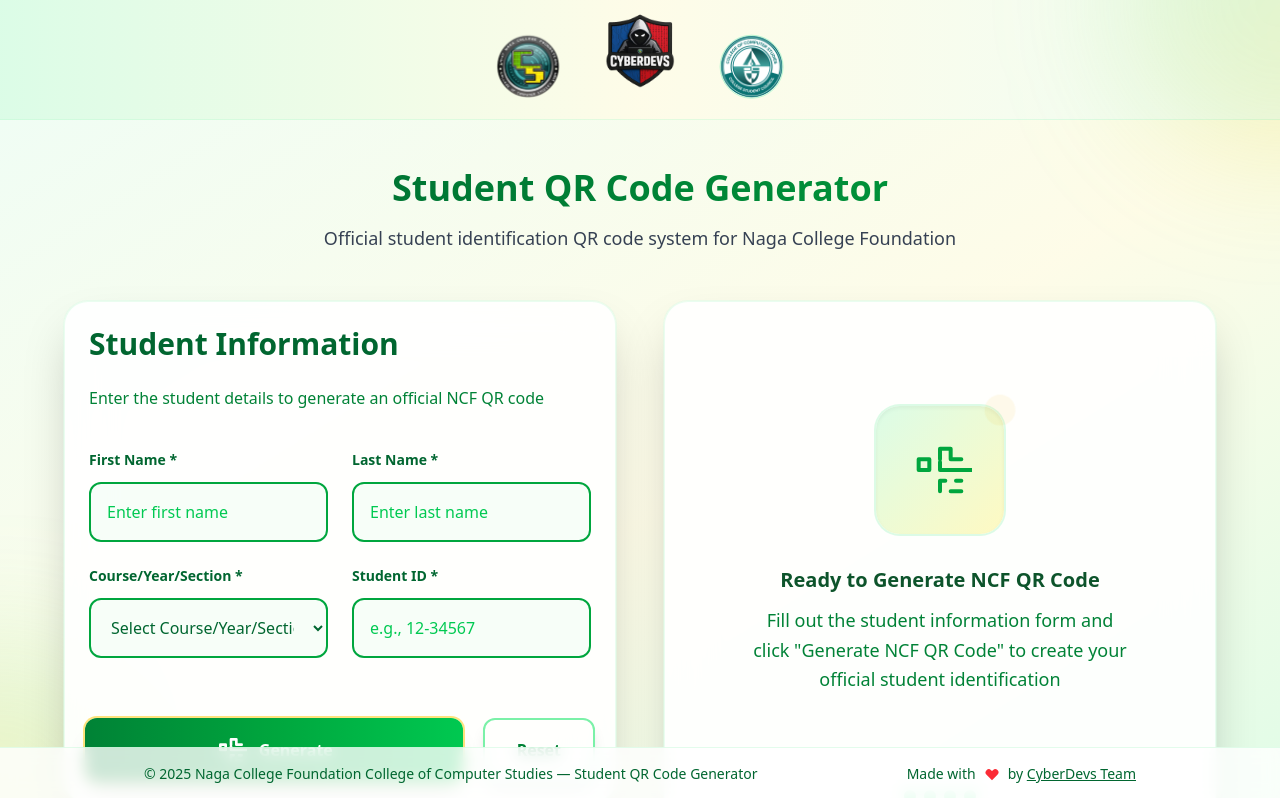
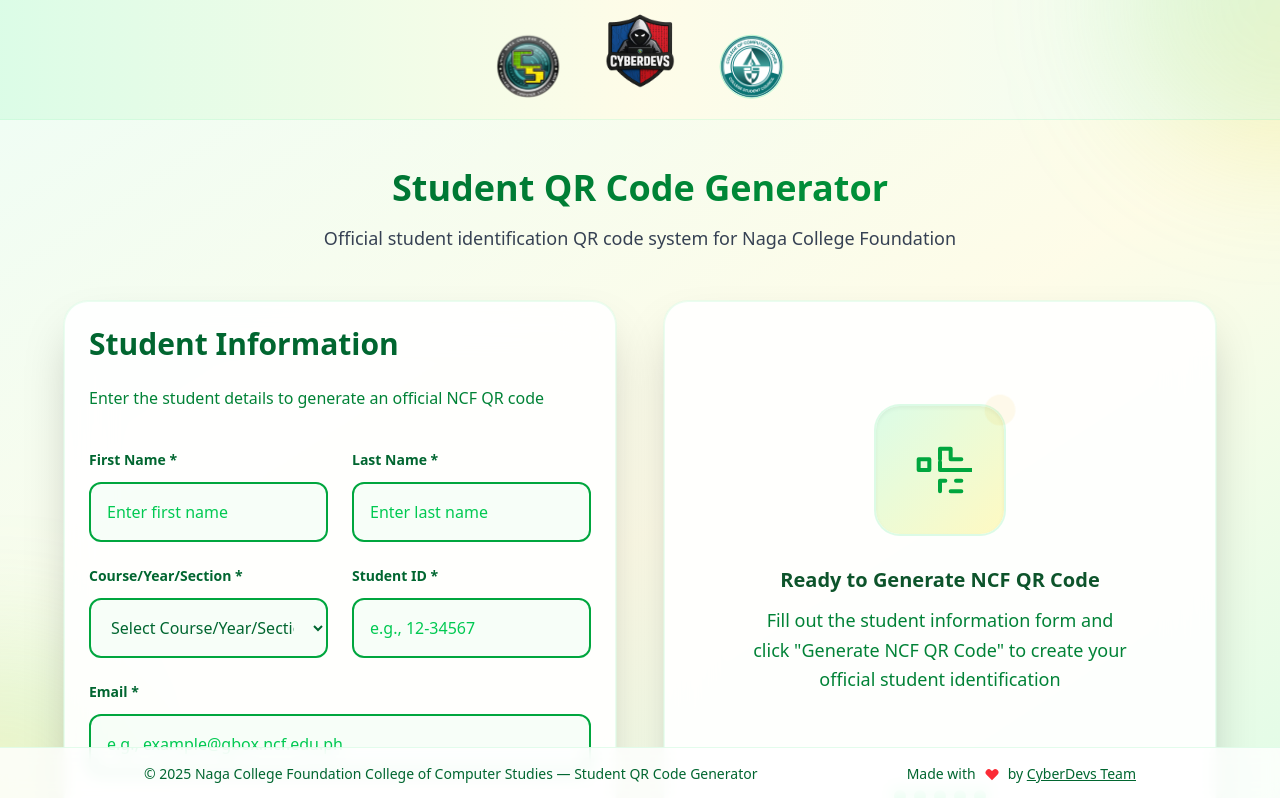
Before and after one commit to Cedrilicity/Student-QR-Generator, a React (Vite) app: page / in a window 1280 px wide. Shown: the top 798 px of the page. Built offline with nearby package versions, Linux system fonts and the light colour scheme.

Commit message:
add email inputbox and validation

```diff
--- a/src/App.tsx
+++ b/src/App.tsx
@@ -12,6 +12,7 @@ interface FormData {
   lname: string;
   section_year: string;
   student_id: string;
+  email: string;
 }
 
 interface FormErrors {
@@ -19,6 +20,7 @@ interface FormErrors {
   lname?: string;
   section_year?: string;
   student_id?: string;
+  email?: string;
 }
 
 function App() {
@@ -27,6 +29,7 @@ function App() {
     lname: "",
     section_year: "",
     student_id: "",
+    email: "",
   });
 
   const [errors, setErrors] = useState<FormErrors>({});
@@ -103,6 +106,11 @@ function App() {
     } else if (!/^\d{2}-\d{5}$/.test(form.student_id)) {
       newErrors.student_id = "Student ID must be in the format 00-00000 (two digits, hyphen, five digits)";
     }
+    if (!form.email.trim()) {
+      newErrors.email = "Email is required";
+    } else if (!/^[a-zA-Z0-9._%+-]+@gbox\.ncf\.edu\.ph$/.test(form.email)) {
+      newErrors.email = "Email must be in the format example@gbox.ncf.edu.ph";
+    }
     setErrors(newErrors);
     return Object.keys(newErrors).length === 0;
   };
@@ -117,6 +125,7 @@ function App() {
       last_name: form.lname.trim(),
       course_year_section: form.section_year.trim(),
       student_id: form.student_id.trim(),
+      email: form.email.trim(),
       generated_at: new Date().toISOString(),
       academic_year: "2024-2025"
     };
@@ -163,6 +172,7 @@ function App() {
       lname: "",
       section_year: "",
       student_id: "",
+      email: "",
     });
     setErrors({});
     setQrCode(null);
@@ -183,6 +193,7 @@ function App() {
     !!form.lname,
     !!form.section_year,
     !!form.student_id,
+    !!form.email,
   ];
 
   return (
--- a/src/components/QRCodePreview.tsx
+++ b/src/components/QRCodePreview.tsx
@@ -8,6 +8,7 @@ interface QRCodePreviewProps {
     lname: string;
     section_year: string;
     student_id: string;
+    email: string;
   };
   onDownload: () => void;
 }
@@ -72,9 +73,13 @@ const QRCodePreview: React.FC<QRCodePreviewProps> = ({ qrCode, showSuccess, form
                   <span className="font-medium text-green-600">Course/Year/Section:</span>
                   <span className="text-green-900">{form.section_year}</span>
                 </div>
-                <div className="flex justify-between items-center py-2">
+                <div className="flex justify-between items-center py-2 border-b border-green-200">
                   <span className="font-medium text-green-600">Student ID:</span>
                   <span className="text-green-900 font-mono">{form.student_id}</span>
+                </div>
+                <div className="flex justify-between items-center py-2">
+                  <span className="font-medium text-green-600">Email:</span>
+                  <span className="text-green-900 font-mono">{form.email}</span>
                 </div>
               </div>
             </div>
--- a/src/components/StudentForm.tsx
+++ b/src/components/StudentForm.tsx
@@ -5,6 +5,7 @@ interface FormData {
   lname: string;
   section_year: string;
   student_id: string;
+  email: string;
 }
 
 interface FormErrors {
@@ -12,6 +13,7 @@ interface FormErrors {
   lname?: string;
   section_year?: string;
   student_id?: string;
+  email?: string;
 }
 
 interface StudentFormProps {
@@ -47,7 +49,9 @@ const StudentForm: React.FC<StudentFormProps> = ({
       <p className="text-green-700">Enter the student details to generate an official NCF QR code</p>
     </div>
     <div className="space-y-8">
-      <div className="grid grid-cols-1 sm:grid-cols-2 gap-6 p-1">
+      <div className="p-1">
+        {/* First two rows in 2-column grid */}
+        <div className="grid grid-cols-1 sm:grid-cols-2 gap-6 mb-6">
           {/* First Name */}
           <div className="group">
             <label htmlFor="fname" className="block text-sm font-semibold text-green-800 mb-3 group-focus-within:text-green-600 transition-colors">
@@ -112,6 +116,10 @@ const StudentForm: React.FC<StudentFormProps> = ({
               </p>
             )}
           </div>
+        </div>
+
+        {/* Second row in 2-column grid */}
+        <div className="grid grid-cols-1 sm:grid-cols-2 gap-6 mb-6">
           {/* Section/Year */}
           <div className="group">
             <label htmlFor="section_year" className="block text-sm font-semibold text-green-800 mb-3 group-focus-within:text-green-600 transition-colors">
@@ -203,6 +211,42 @@ const StudentForm: React.FC<StudentFormProps> = ({
             )}
           </div>
         </div>
+
+        {/* Email */}
+        <div className="group">
+          <label htmlFor="email" className="block text-sm font-semibold text-green-800 mb-3 group-focus-within:text-green-600 transition-colors">
+            Email *
+          </label>
+          <div className="relative">
+            <input
+              type="email"
+              id="email"
+              className={`w-full px-4 py-4 rounded-xl border-2 ${
+                errors.email
+                  ? 'border-red-300 bg-red-50 focus:border-red-500'
+                  : 'border-green-600 focus:border-green-700 bg-green-50/50'
+              } focus:ring-4 focus:ring-green-500/10 transition-all duration-300 text-green-800 placeholder-green-500`}
+              placeholder="e.g., example@gbox.ncf.edu.ph"
+              value={form.email}
+              onChange={onInputChange}
+              disabled={disabled}
+            />
+            <div className={`absolute inset-x-3 bottom-0 h-0.5 bg-gradient-to-r from-green-500 to-yellow-500 transform origin-left transition-transform duration-300 ${
+              form.email ? 'scale-x-100' : 'scale-x-0'
+              }`}>
+            </div>
+          </div>
+          {errors.email && (
+            <p className="text-red-500 text-sm mt-2 flex items-center gap-2 animate-fade-in">
+              <svg className="w-4 h-4" fill="currentColor" viewBox="0 0 20 20">
+                <path fillRule="evenodd" d="M18 10a8 8 0 11-16 0 8 8 0 0116 0zm-7 4a1 1 0 11-2 0 1 1 0 012 0zm-1-9a1 1 0 00-1 1v4a1 1 0 102 0V6a1 1 0 00-1-1z" clipRule="evenodd" />
+              </svg>
+                {errors.email}
+              </p>
+            )}
+        </div>
+      </div>
+
       <div className="flex gap-5 pt-6">
         <button
           onClick={onGenerate}
```
Lines whose indentation alone changed are shown as unchanged.
